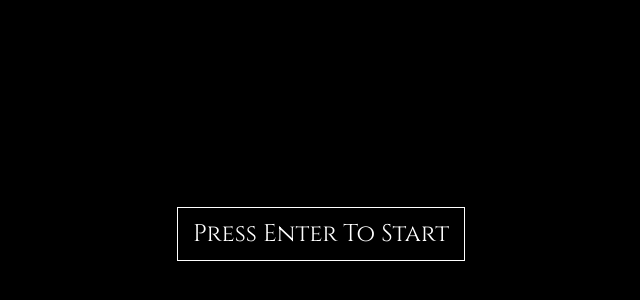
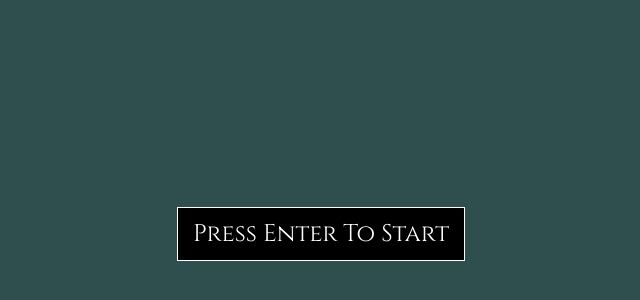
Before and after one commit to nikunjs21/ping-pong, a plain HTML site: page index.html in a window 1280 px wide. Shown: the part 166-466 px from the top of the page, without its empty margins (319-959 px from the left). Drawn offline with Linux system fonts and the light colour scheme.

Commit message:
final touch

```diff
--- a/index.html
+++ b/index.html
@@ -26,7 +26,7 @@
             align-items: center;
             justify-content: center;
             flex-direction: column;
-            background: black;
+            background: darkslategrey;
             color:white;
             font-family: 'Cinzel', serif;
         }
--- a/style.css
+++ b/style.css
@@ -8,7 +8,7 @@
 
 body{
     position: relative;
-    background: black;
+    background: darkslategrey;
     overflow: hidden;
     font-family: 'Cinzel',serif;
 }
```
Also changed, not shown: game.html (+1 -1 lines), winner.html (+1 -1 lines).
